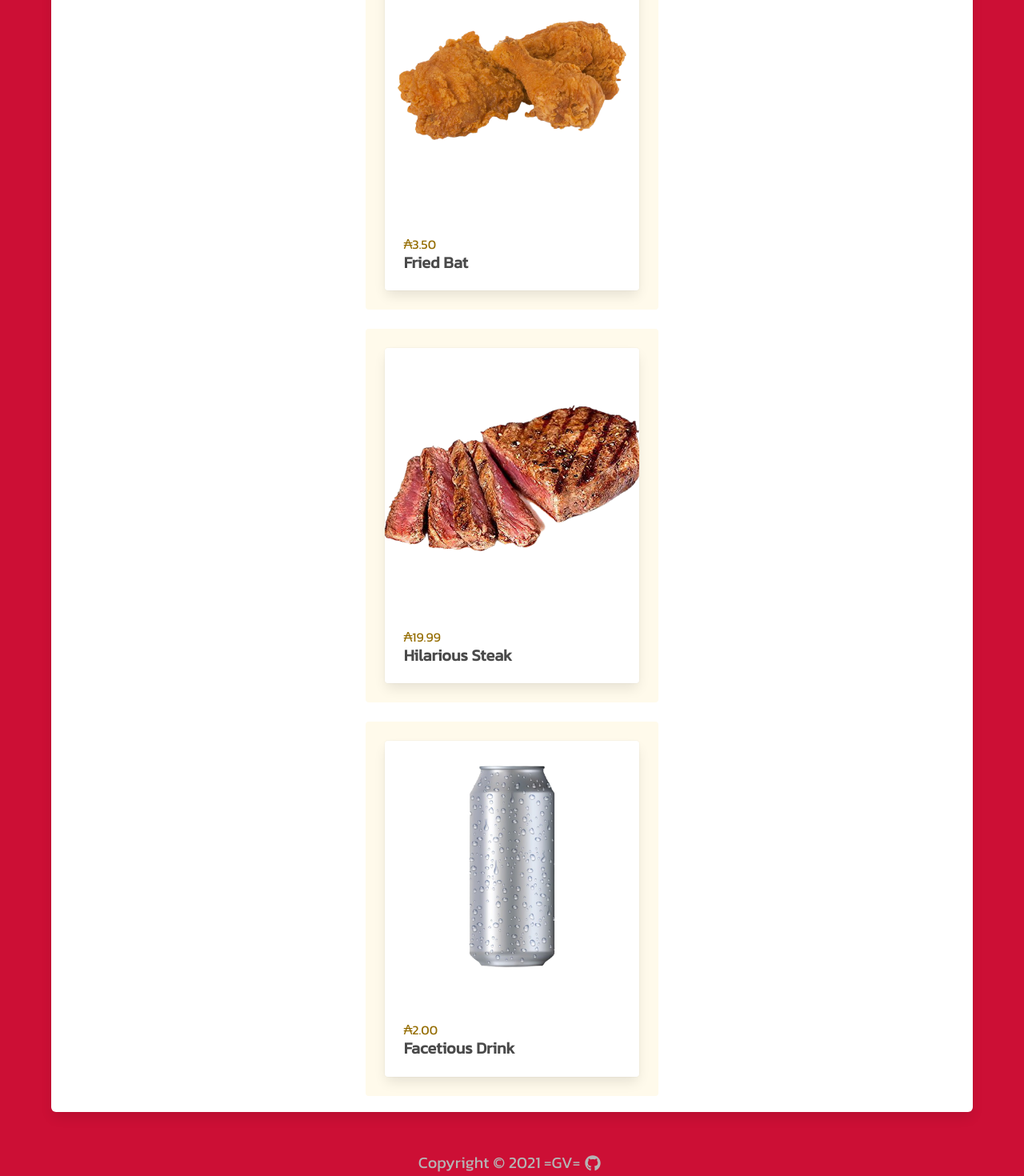
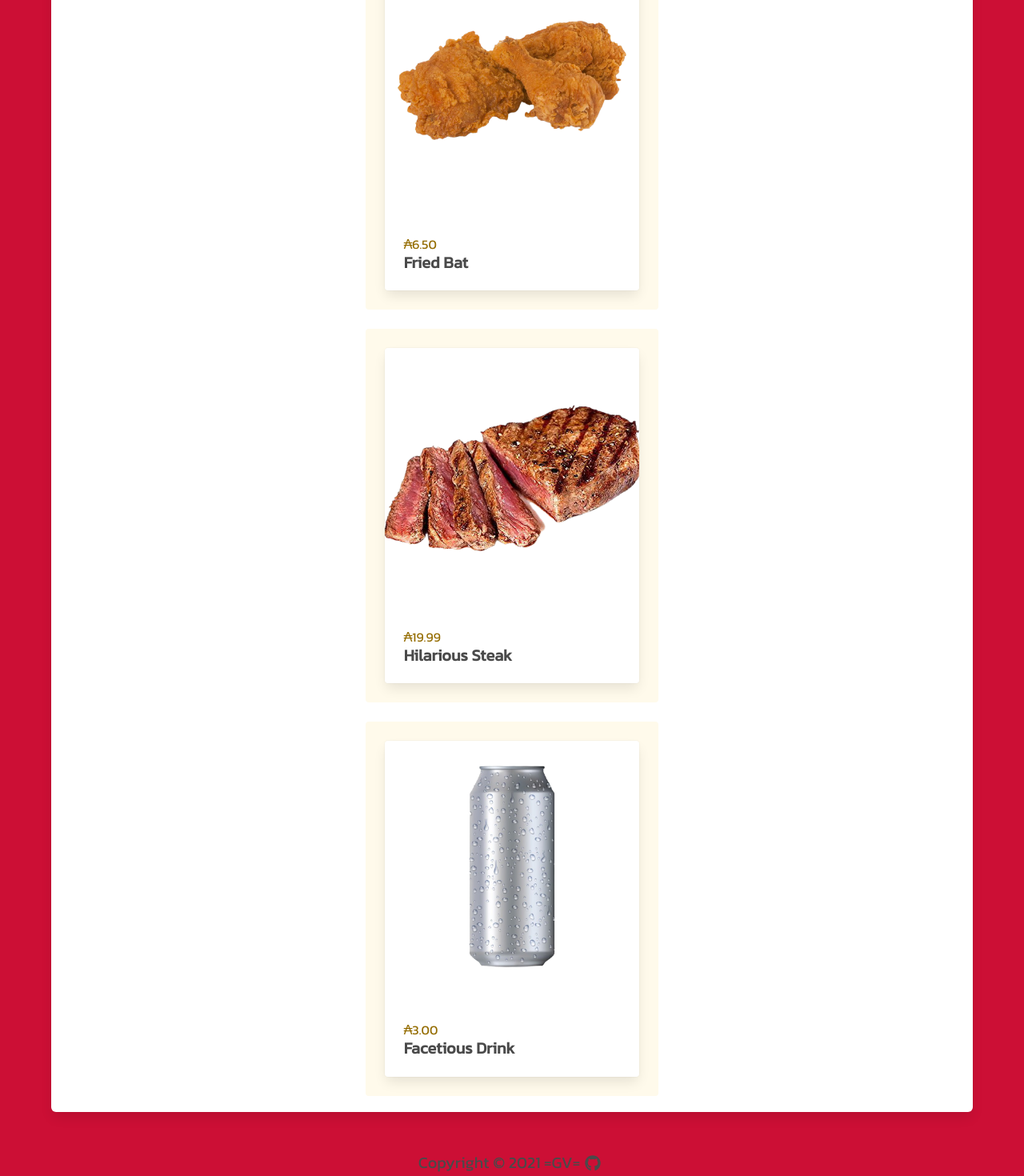
Before and after one commit to open-industry/Restaurant-Template, a React (Create React App) app: page /menu in a window 1280 px wide. Shown: the part 811-2281 px from the top of the page at 80% size. Built offline with nearby package versions, Linux system fonts and the light colour scheme.

Commit message:
update footer and menu

```diff
--- a/src/components/Footer.js
+++ b/src/components/Footer.js
@@ -6,9 +6,9 @@ export default function Footer() {
   return (
     <footer className="is-flex is-justify-content-center">
       <a href="https://github.com/anon-legion" target="_blank" rel="noopener noreferrer nofollow">
-        <p className="is-clickable is-size-5 has-text-grey-light">Copyright © 2021 =GV=
+        <p className="is-clickable is-size-5 has-text-grey-dark">Copyright © 2021 =GV=
           <span className="icon-text">
-            <span className="icon is-medium has-text-grey-light">
+            <span className="icon is-medium has-text-grey-dark">
               <FaGithub />
             </span>
           </span>
--- a/src/pages/Menu.js
+++ b/src/pages/Menu.js
@@ -26,7 +26,7 @@ export default function Menu() {
               <img src={friedBat} alt="fried bat"/>
             </div>
             <div className="card-content">
-              <p className="has-text-warning-dark">₳3.50</p>
+              <p className="has-text-warning-dark">₳6.50</p>
               <p className="title is-5">Fried Bat</p>
             </div>
           </div>
@@ -48,7 +48,7 @@ export default function Menu() {
               <img src={drink} alt=""/>
             </div>
             <div className="card-content">
-              <p className="has-text-warning-dark">₳2.00</p>
+              <p className="has-text-warning-dark">₳3.00</p>
               <p className="title is-5">Facetious Drink</p>
             </div>
           </div>
```
